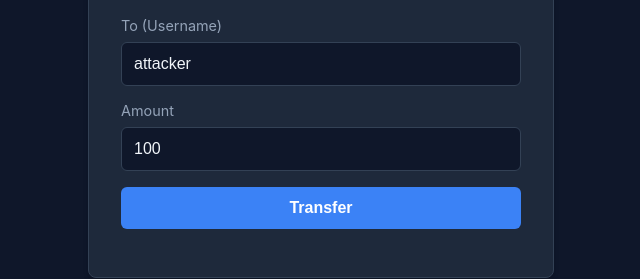
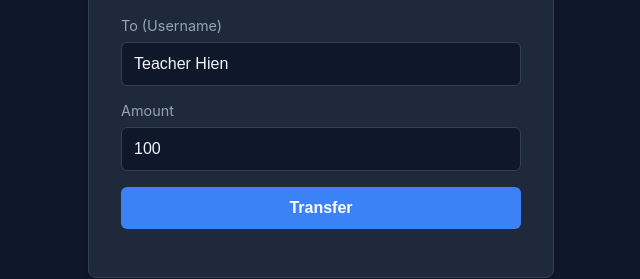
Before and after one commit to huydevpmg/crsf-demo, a website: page bank-server/public/dashboard.html in a window 1280 px wide. Shown: the part 454-733 px from the top of the page, 319-959 px from the left. Drawn offline with Linux system fonts and the light colour scheme; no server answers.

```diff
--- a/bank-server/public/dashboard.html
+++ b/bank-server/public/dashboard.html
@@ -40,7 +40,7 @@
         <h2>Transfer Money</h2>
         <form id="transferForm">
             <label>To (Username)</label>
-            <input type="text" id="toUser" value="attacker" required>
+            <input type="text" id="toUser" value="Teacher Hien" required>
 
             <label>Amount</label>
             <input type="number" id="amount" value="100" required>
```
